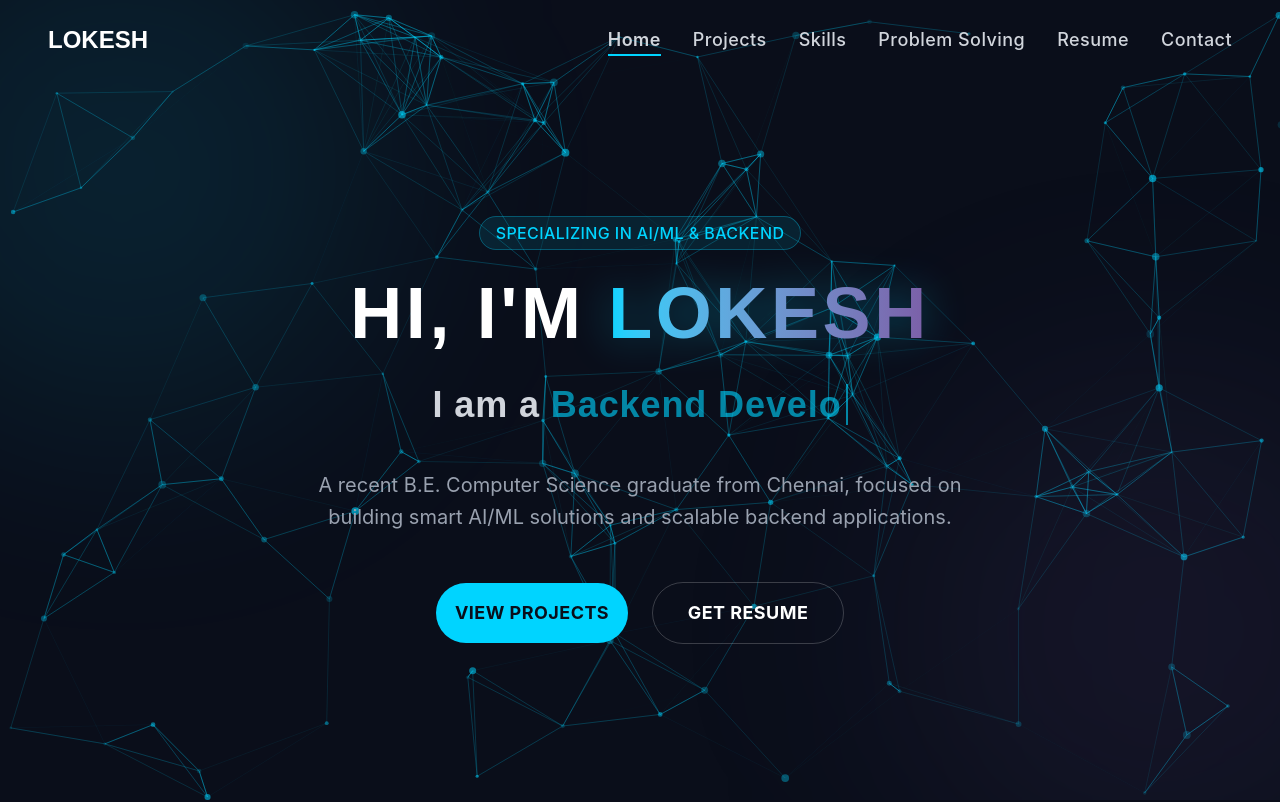
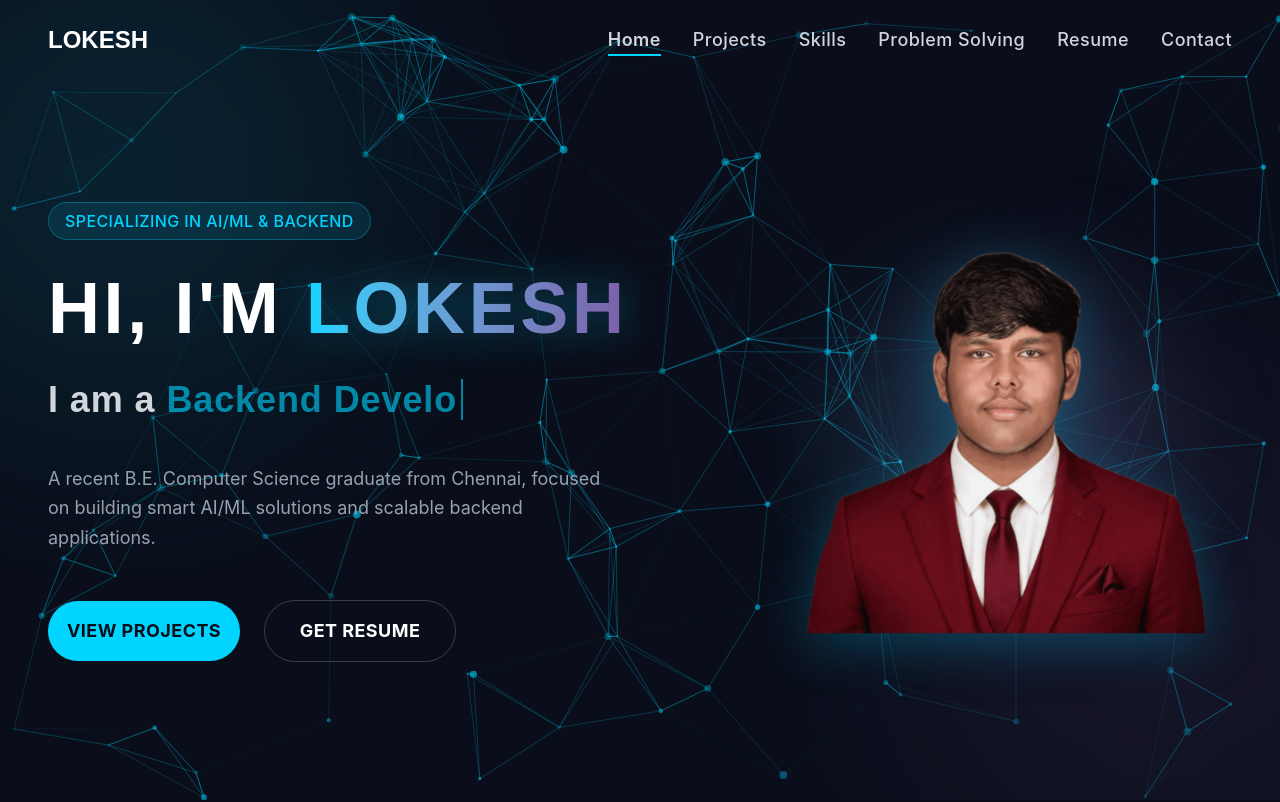
Before and after one commit to lokesh046/portfolio, a React (Vite) app: page / in a window 1280 px wide. Shown: the top 802 px of the page. Built offline with nearby package versions, Linux system fonts and the light colour scheme.

Commit message:
fix: background

```diff
--- a/src/components/Hero.tsx
+++ b/src/components/Hero.tsx
@@ -1,5 +1,5 @@
 import { useState, useEffect } from 'react';
-import { motion } from 'framer-motion';
+import { motion, useMotionValue, useSpring, useTransform } from 'framer-motion';
 import { Link } from 'react-scroll';
 
 const Hero = () => {
@@ -7,6 +7,27 @@ const Hero = () => {
   const [isDeleting, setIsDeleting] = useState(false);
   const [loopNum, setLoopNum] = useState(0);
   const [typingSpeed, setTypingSpeed] = useState(150);
+
+  const mouseX = useMotionValue(0.5);
+  const mouseY = useMotionValue(0.5);
+
+  const springX = useSpring(mouseX, { stiffness: 80, damping: 20 });
+  const springY = useSpring(mouseY, { stiffness: 80, damping: 20 });
+
+  const rotateX = useTransform(springY, [0, 1], [15, -15]);
+  const rotateY = useTransform(springX, [0, 1], [-15, 15]);
+
+  useEffect(() => {
+    const handleMouseMove = (e: MouseEvent) => {
+      const x = e.clientX / window.innerWidth;
+      const y = e.clientY / window.innerHeight;
+      mouseX.set(x);
+      mouseY.set(y);
+    };
+
+    window.addEventListener('mousemove', handleMouseMove);
+    return () => window.removeEventListener('mousemove', handleMouseMove);
+  }, [mouseX, mouseY]);
 
   const titles = ["AI/ML Engineer", "Backend Developer", "Tech Enthusiast"];
 
@@ -37,42 +58,44 @@ const Hero = () => {
   }, [text, isDeleting, loopNum, typingSpeed]);
 
   return (
-    <section id="home" className="min-h-screen flex items-center justify-center relative overflow-hidden pt-16">
+    <section id="home" className="min-h-screen flex items-center justify-center relative overflow-hidden pt-24 lg:pt-16">
       {/* Decorative Gradient Glows */}
       <div className="absolute top-[-10%] left-[-10%] w-[500px] h-[500px] rounded-full bg-cyan/10 blur-[120px] pointer-events-none -z-10"></div>
       <div className="absolute bottom-[-10%] right-[-10%] w-[500px] h-[500px] rounded-full bg-violet/10 blur-[120px] pointer-events-none -z-10"></div>
 
-      <div className="container mx-auto px-6 md:px-12 text-center z-10">
+      <div className="container mx-auto px-6 md:px-12 z-10">
+        <div className="flex flex-col lg:flex-row items-center justify-between gap-12 lg:gap-8">
+          {/* Left Side: Text and Buttons */}
           <motion.div
-          initial={{ opacity: 0, y: 30 }}
-          animate={{ opacity: 1, y: 0 }}
+            initial={{ opacity: 0, x: -50 }}
+            animate={{ opacity: 1, x: 0 }}
             transition={{ duration: 0.8 }}
-          className="max-w-3xl mx-auto"
+            className="w-full lg:w-3/5 text-center lg:text-left flex flex-col items-center lg:items-start"
           >
             <span className="px-4 py-1.5 rounded-full bg-cyan/10 border border-cyan/30 text-cyan text-sm md:text-base font-medium tracking-wide uppercase">
               Specializing in AI/ML & Backend
             </span>
 
-          <h1 className="text-5xl md:text-7xl font-black font-orbitron text-white mt-8 mb-6 uppercase tracking-wider leading-none">
+            <h1 className="text-4xl sm:text-5xl md:text-7xl font-black font-orbitron text-white mt-8 mb-6 uppercase tracking-wider leading-none">
               Hi, I'm <span className="text-transparent bg-clip-text bg-gradient-to-r from-cyan to-violet drop-shadow-[0_0_20px_rgba(0,212,255,0.35)]">Lokesh</span>
             </h1>
 
-          <div className="h-12 md:h-16 flex items-center justify-center mb-8">
-            <h2 className="text-2xl md:text-4xl font-bold font-orbitron text-gray-300">
+            <div className="h-12 md:h-16 flex items-center justify-center lg:justify-start mb-8">
+              <h2 className="text-xl sm:text-2xl md:text-4xl font-bold font-orbitron text-gray-300">
                 I am a <span className="text-cyan text-shadow-glow border-r-2 border-cyan animate-pulse pr-1">{text}</span>
               </h2>
             </div>
 
-          <p className="text-gray-400 text-lg md:text-xl max-w-2xl mx-auto mb-12 leading-relaxed">
+            <p className="text-gray-400 text-base md:text-lg max-w-2xl lg:max-w-xl mb-12 leading-relaxed">
               A recent B.E. Computer Science graduate from Chennai, focused on building smart AI/ML solutions and scalable backend applications.
             </p>
 
-          <div className="flex flex-col sm:flex-row justify-center items-center gap-6">
-            <Link to="projects" smooth={true} duration={500}>
+            <div className="flex flex-col sm:flex-row justify-center lg:justify-start items-center gap-6 w-full sm:w-auto">
+              <Link to="projects" smooth={true} duration={500} className="w-full sm:w-auto">
                 <motion.button
                   whileHover={{ scale: 1.05, boxShadow: "0 0 25px rgba(0, 212, 255, 0.6)" }}
                   whileTap={{ scale: 0.98 }}
-                className="w-48 py-4 rounded-full bg-cyan text-navy font-bold hover:bg-cyan/90 transition-all cursor-pointer text-lg tracking-wide uppercase"
+                  className="w-full sm:w-48 py-4 rounded-full bg-cyan text-navy font-bold hover:bg-cyan/90 transition-all cursor-pointer text-lg tracking-wide uppercase"
                 >
                   View Projects
                 </motion.button>
@@ -82,17 +105,60 @@ const Hero = () => {
                 href="https://drive.google.com/file/d/1lWdsMdMwDQbiPstK_MCenPnbtvUbwFif/view?usp=sharing"
                 target="_blank"
                 rel="noopener noreferrer"
+                className="w-full sm:w-auto"
               >
                 <motion.button
                   whileHover={{ scale: 1.05, backgroundColor: "rgba(255, 255, 255, 0.1)" }}
                   whileTap={{ scale: 0.98 }}
-                className="w-48 py-4 rounded-full border border-white/20 text-white font-bold hover:border-white transition-all cursor-pointer text-lg tracking-wide uppercase"
+                  className="w-full sm:w-48 py-4 rounded-full border border-white/20 text-white font-bold hover:border-white transition-all cursor-pointer text-lg tracking-wide uppercase"
                 >
                   Get Resume
                 </motion.button>
               </a>
             </div>
           </motion.div>
+
+          {/* Right Side: Floating Profile Image */}
+          <motion.div
+            initial={{ opacity: 0, x: 50 }}
+            animate={{ opacity: 1, x: 0 }}
+            transition={{ duration: 0.8, delay: 0.2 }}
+            className="w-full lg:w-2/5 flex justify-center items-center"
+          >
+            <div className="relative group flex items-center justify-center" style={{ perspective: 1000 }}>
+              {/* Soft, blended radial glowing halo behind the transparent image */}
+              <div className="absolute w-[240px] h-[240px] sm:w-[300px] sm:h-[300px] rounded-full bg-gradient-to-tr from-cyan/20 to-violet/25 blur-[60px] group-hover:scale-110 transition duration-1000"></div>
+
+              {/* Floating Container (no background box, no borders, no padding) with 3D Tilt */}
+              <motion.div
+                animate={{
+                  y: [0, -15, 0]
+                }}
+                style={{
+                  rotateX,
+                  rotateY,
+                  transformStyle: "preserve-3d"
+                }}
+                transition={{
+                  duration: 6,
+                  repeat: Infinity,
+                  repeatType: "reverse",
+                  ease: "easeInOut"
+                }}
+                className="relative w-[280px] h-[280px] sm:w-[340px] sm:h-[340px] md:w-[390px] md:h-[390px] flex items-center justify-center select-none"
+              >
+                <img
+                  src="/profile.png"
+                  alt="Lokesh"
+                  style={{
+                    transform: "translateZ(40px)"
+                  }}
+                  className="w-full h-full object-contain filter drop-shadow-[0_10px_25px_rgba(0,212,255,0.25)] transition duration-500 group-hover:scale-103"
+                />
+              </motion.div>
+            </div>
+          </motion.div>
+        </div>
       </div>
     </section>
   );
```
Also changed, not shown: public/profile.png (added). Lines whose indentation alone changed are shown as unchanged.
